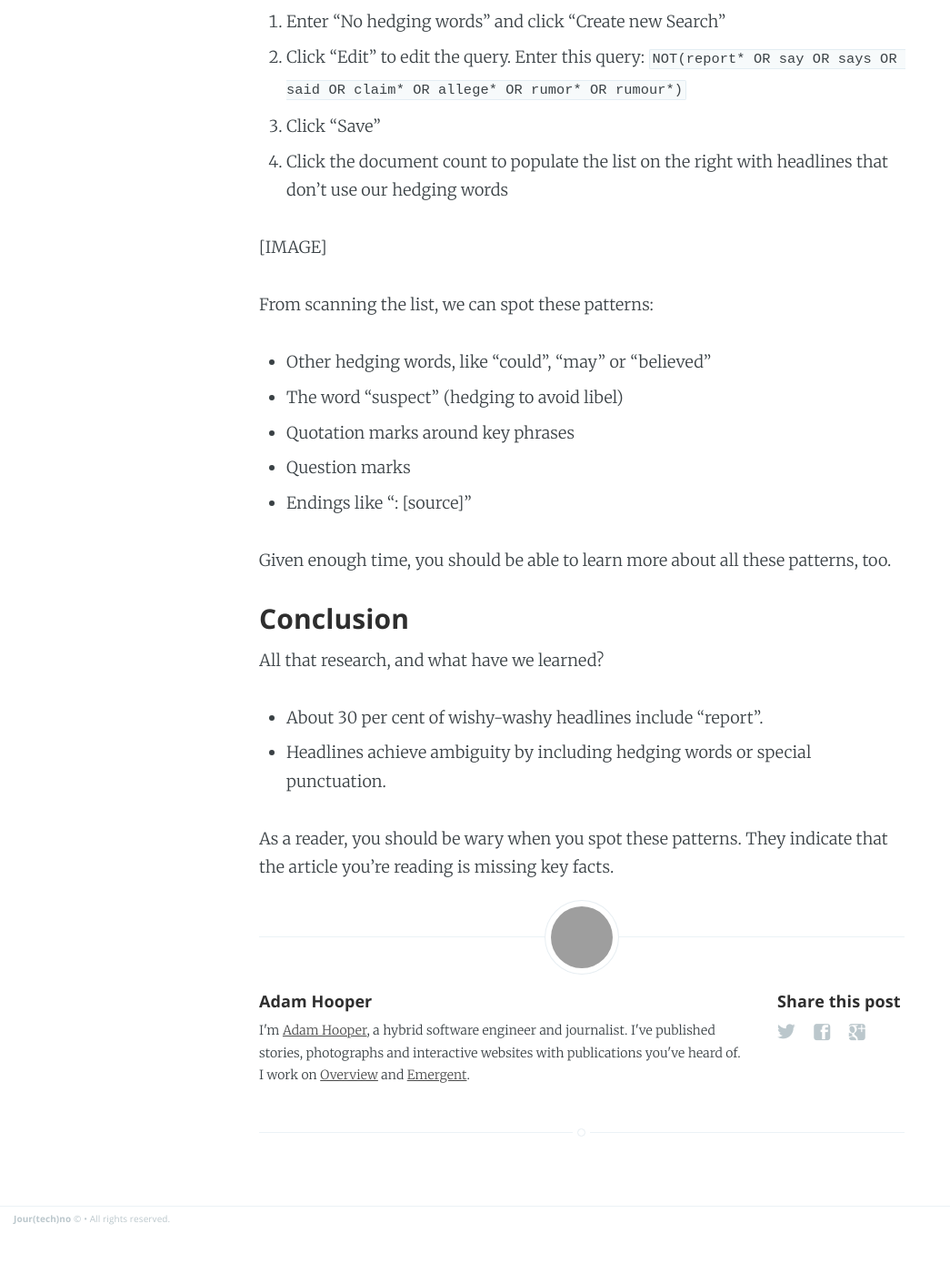
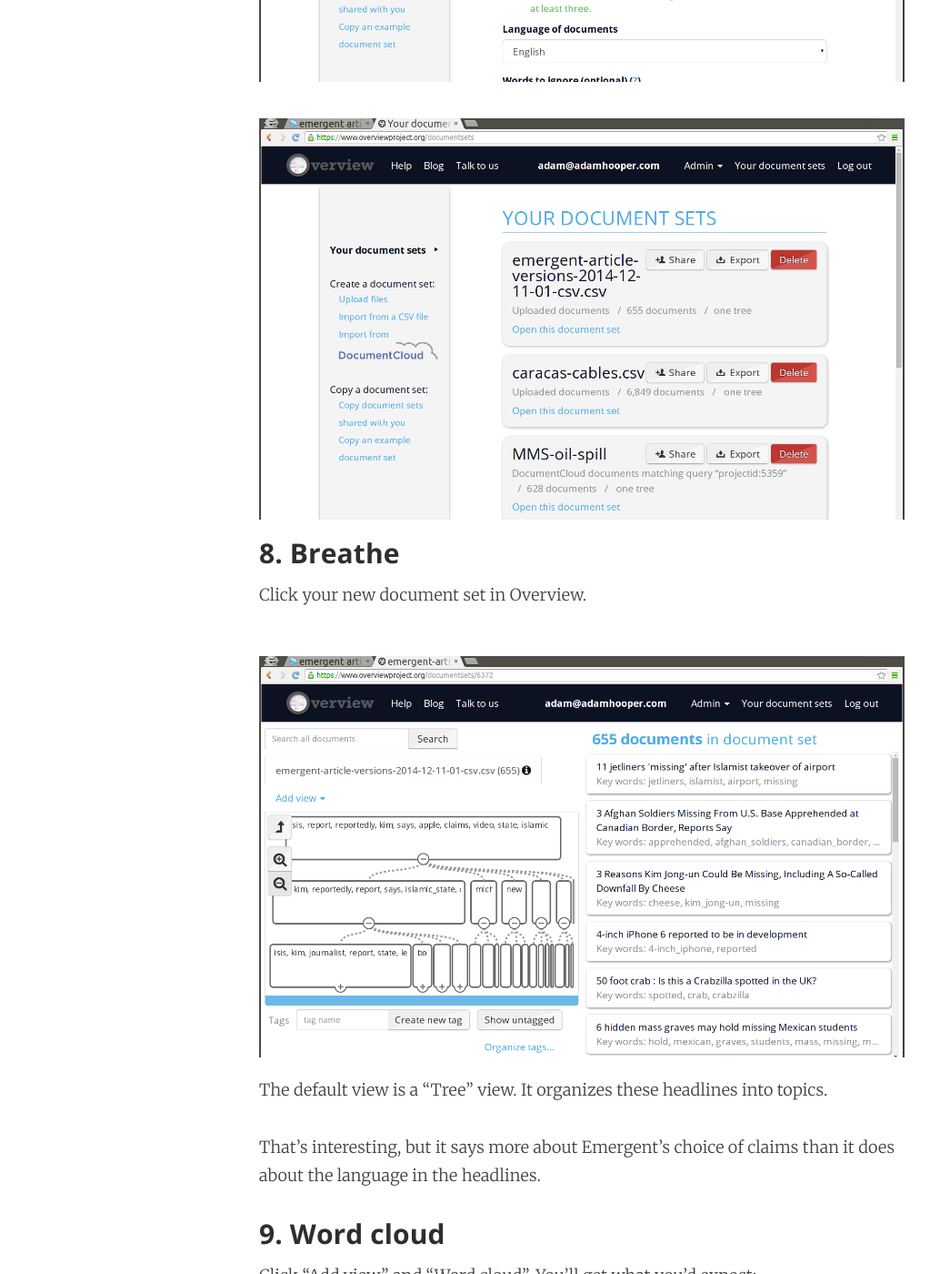
Before and after one commit to adamhooper/jourtechno, a Jekyll site: the page built from _posts/2014-12-11-hedging-in-headlines.md, in a window 1280 px wide and 1400 px high, scrolled down 8251 px. Shown: the whole window at 91% size, without its empty margins (0-1045 px from the left). Built offline with Jekyll 4.4.1, drawn with Linux system fonts in a browser that asks for light colours; Markdown is read by kramdown in place of the engine named in the settings; before the commit the page ends 9604 px from its top, so only the background shows below that; some of the changed text lies outside the part shown; grey boxes are pictures that could not be loaded.

Commit message:
Add images for hedging headlines article

````diff
--- /dev/null
+++ b/_includes/image.html
@@ -0,0 +1,3 @@
+<figure>
+  <img src="{{ site.baseurl }}/assets/images/{{ include.src }}" alt="{{ include.alt }}"/>
+</figure>
--- a/_posts/2014-12-11-hedging-in-headlines.md
+++ b/_posts/2014-12-11-hedging-in-headlines.md
@@ -76,7 +76,7 @@
 
 Then browse to [http://127.0.0.1/3333](http://127.0.0.1/3333).
 
-[IMAGE]
+{% include image.html src="2014-12-11-hedging-in-headlines/openrefine.png" %}
 
 ### 2. Create a new project with Emergent data
 
@@ -90,7 +90,7 @@
 
 There's a lot going on here.
 
-[IMAGE]
+{% include image.html src="2014-12-11-hedging-in-headlines/openrefine-article-versions.png" %}
 
 First off, OpenRefine says you're dealing with 4,307 rows of data, but it only lists 10. That keeps OpenRefine fast. Click `50` to show 50 rows at a time instead.
 
@@ -111,7 +111,7 @@
 
 Now the facet shows up in the left-hand pane. Click on "observing".
 
-[IMAGE]
+{% include image.html src="2014-12-11-hedging-in-headlines/openrefine-headline-stance-facets.png" %}
 
 We've learned that 1,673 headlines are ranked as `observing`, out of the total of 4,307.
 
@@ -125,7 +125,7 @@
 2. Click the down-arrow next to `url`, then "Edit Cells" and "Blank down".
 3. Click the down-arrow next to `url`, then "Facet", "Customized Facets" and "Facet by blank". Choose the `false` facet.
 
-[IMAGE]
+{% include image.html src="2014-12-11-hedging-in-headlines/openrefine-no-duplicate-urls.png" %}
 
 We've learned there are 655 unique articles, and we have their headlines.
 
@@ -141,6 +141,8 @@
 
 Success: you've just downloaded the headlines we want to analyze.
 
+{% include image.html src="2014-12-11-hedging-in-headlines/openrefine-text-and-title-columns.png" %}
+
 ### 7. Import into Overview
 
 Overview is made for text analysis. It can analyze headlines just fine. It's a website, so you don't need to install it.
@@ -150,25 +152,25 @@
 3. Choose the file you just downloaded from OpenRefine (it's just under 250kb)
 4. Click "Upload"
 
-[IMAGE]
+{% include image.html src="2014-12-11-hedging-in-headlines/overview-importing.png" %}
 
-[IMAGE]
+{% include image.html src="2014-12-11-hedging-in-headlines/overview-document-set-list.png" %}
 
 ### 8. Breathe
 
-Open your new document set in Overview.
+Click your new document set in Overview.
 
-[IMAGE]
+{% include image.html src="2014-12-11-hedging-in-headlines/overview-document-set.png" %}
 
 The default view is a "Tree" view. It organizes these headlines into topics.
 
-That's vaguely interesting, but it says more about Emergent's choice of claims than it does about the language in the headlines.
+That's interesting, but it says more about Emergent's choice of claims than it does about the language in the headlines.
 
 ### 9. Word cloud
 
 Click "Add view" and "Word cloud". You'll get what you'd expect:
 
-[IMAGE]
+{% include image.html src="2014-12-11-hedging-in-headlines/overview-word-cloud.png" %}
 
 Notice that there are plenty of words like "report", "reportedly", "says" and "reports".
 
@@ -180,7 +182,7 @@
 
 Click "Add view" and "Multisearch".
 
-[IMAGE]
+{% include image.html src="2014-12-11-hedging-in-headlines/overview-multi-search.png" %}
 
 You _could_ add one search at a time, but it's easier to add them all at once:
 
@@ -189,7 +191,7 @@
 3. Click "Use these searches"
 4. Sort by document count
 
-[IMAGE]
+{% include image.html src="2014-12-11-hedging-in-headlines/overview-multi-search-hedging-words.png" %}
 
 So now we know the top five hedging words:
 
@@ -214,7 +216,7 @@
 ```
 3. Click "Use these searches"
 
-[IMAGE]
+{% include image.html src="2014-12-11-hedging-in-headlines/overview-multi-search-stemmed-hedging-words.png" %}
 
 This is called "stemming". Instead of searching for words, we're searching for *stems* of words. (Some search indexes stem automatically. Overview doesn't.)
 
@@ -229,7 +231,7 @@
 3. Click "Save"
 4. Click the document count to populate the list on the right with headlines that don't use our hedging words
 
-[IMAGE]
+{% include image.html src="2014-12-11-hedging-in-headlines/overview-multi-search-no-hedging-words.png" %}
 
 From scanning the list, we can spot these patterns:
 
@@ -248,4 +250,4 @@
 * About 30 per cent of wishy-washy headlines include "report".
 * Headlines achieve ambiguity by including hedging words or special punctuation.
 
-As a reader, you should be wary when you spot these patterns. They indicate that the article you're reading is missing key facts.
+When you read news online, be wary when you spot these patterns. They indicate that the article you're reading is missing key facts.
--- a/assets/css/screen.css
+++ b/assets/css/screen.css
@@ -894,9 +894,9 @@
 /* Break out larger images to be wider than the main text column
    the class is applied with jQuery */
 .post-content .full-img {
-    width: 126%;
+    width: 100%;
     max-width: none;
-    margin: 0 -13%;
+    margin: 0;
 }
 
 /* The author credit area after the post */
@@ -1630,10 +1630,9 @@
 
     .post-content .full-img {
         width: auto;
-        width: calc(100% + 32px); /* expand with to image + margins */
-        margin: 0 -16px; /* get rid of margins */
+        width: 100%; /* expand with to image + margins */
+        margin: 0; /* get rid of margins */
         min-width: 0;
-        max-width: 112%; /* fallback when calc doesn't work */
     }
 
     .post-meta {
````
Also changed, not shown: assets/images/2014-12-11-hedging-in-headlines/openrefine-article-versions.png (added), assets/images/2014-12-11-hedging-in-headlines/openrefine-headline-stance-facets.png (added), assets/images/2014-12-11-hedging-in-headlines/openrefine-no-duplicate-urls.png (added), assets/images/2014-12-11-hedging-in-headlines/openrefine-text-and-title-columns.png (added), assets/images/2014-12-11-hedging-in-headlines/openrefine.png (added), assets/images/2014-12-11-hedging-in-headlines/overview-document-set-list.png (added), assets/images/2014-12-11-hedging-in-headlines/overview-document-set.png (added), assets/images/2014-12-11-hedging-in-headlines/overview-importing.png (added), assets/images/2014-12-11-hedging-in-headlines/overview-multi-search-hedging-words.png (added), assets/images/2014-12-11-hedging-in-headlines/overview-multi-search-no-hedging-words.png (added), assets/images/2014-12-11-hedging-in-headlines/overview-multi-search-stemmed-hedging-words.png (added), assets/images/2014-12-11-hedging-in-headlines/overview-multi-search.png (added), assets/images/2014-12-11-hedging-in-headlines/overview-word-cloud.png (added), assets/images/kasper-theme-index.png (deleted), 2 more files.
